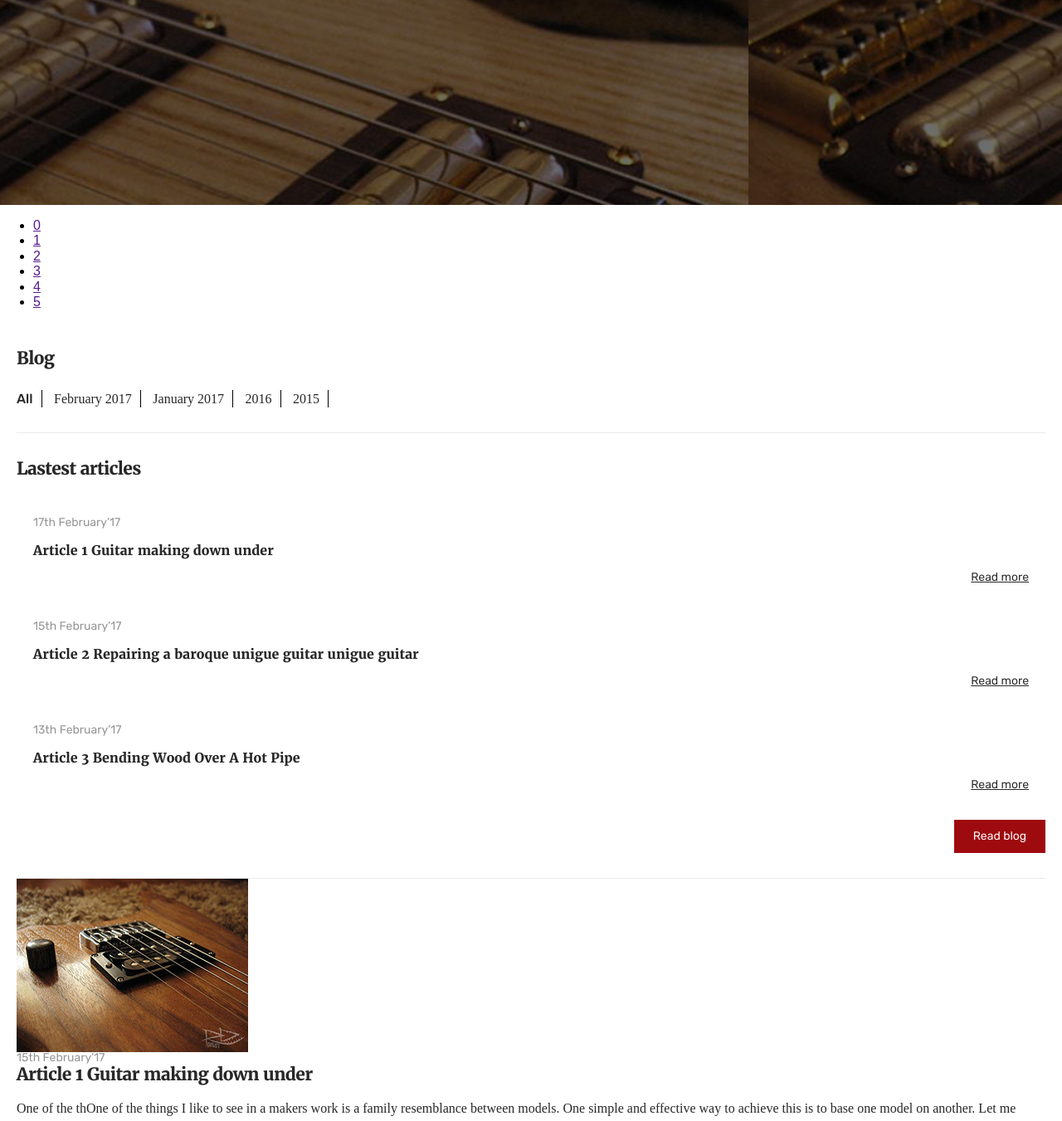
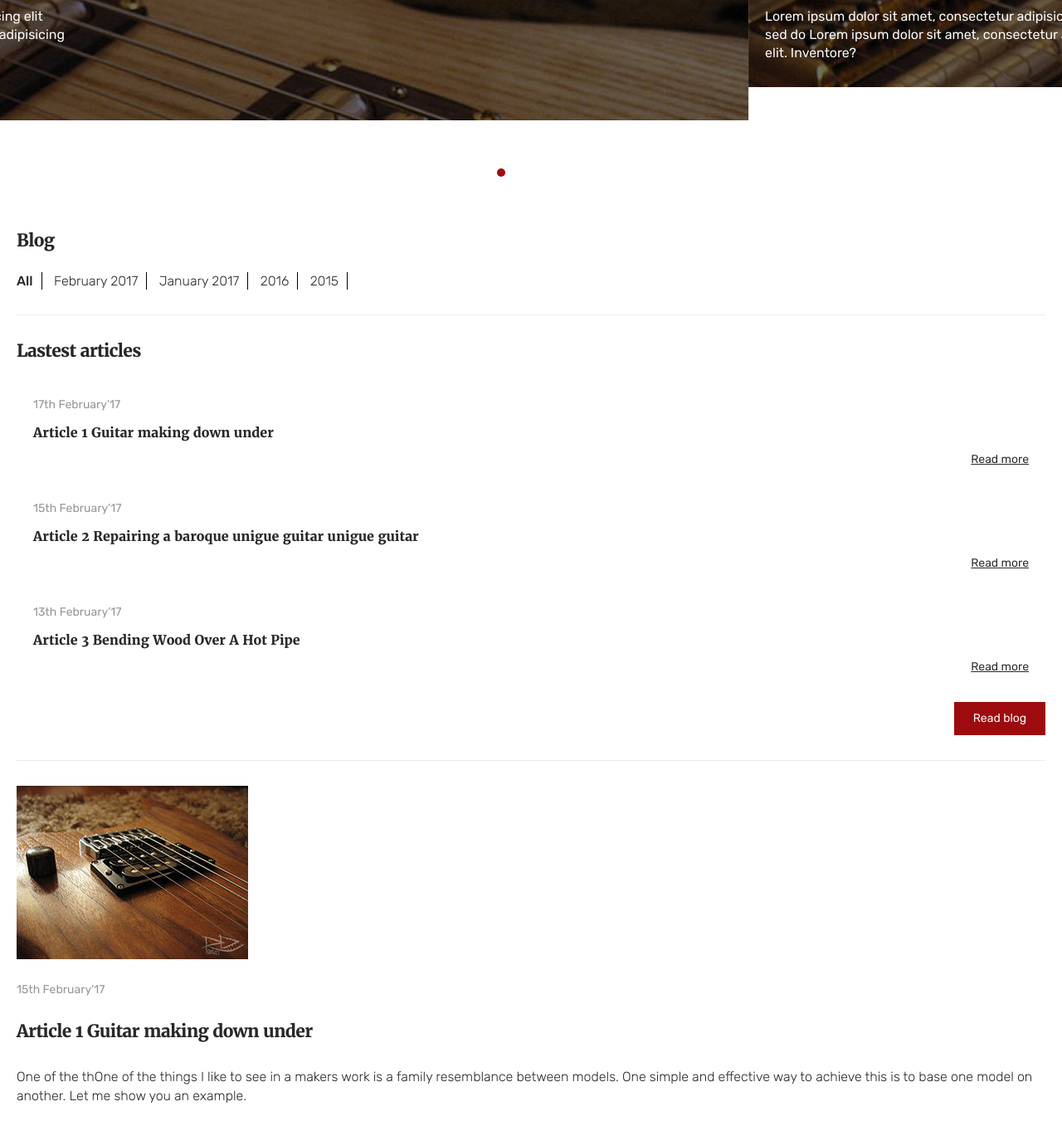
Before and after one commit to stvader/ravendark_guitars, a website: page index.html in a window 1280 px wide. Shown: the part 183-1534 px from the top of the page at 83% size. Drawn offline with nearby package versions, Linux system fonts and the light colour scheme; files that its build step writes are made by us from their sources; files whose address does not match are found by name; a web font is replaced by a local one.

Commit message:
add styles for slider

```diff
--- a/index.html
+++ b/index.html
@@ -13,7 +13,7 @@
 	<script type="text/javascript" src="//code.jquery.com/jquery-1.11.0.min.js"></script>
 	<script type="text/javascript" src="//code.jquery.com/jquery-migrate-1.2.1.min.js"></script>
 	<script type="text/javascript" src="js/slick/slick.min.js"></script>
-	<script type="text/javascript" src="js/slider.js"></script>
+	<script type="text/javascript" src="js1/slider.js"></script>
 </head>
 <body class="no-js">
 	<header class="page-header">
@@ -74,7 +74,6 @@
 		</nav>
 	</header>
 
-	<main class="main-block">
 	<section class="slider">
 		<div class="slider__images">
 			<div class="slider__images-wrapper js-slid">
@@ -84,7 +83,7 @@
 					<div class="slider__picture-note">
 						<h3 class="slider__note-header">Venus</h3>
 						<p class="slider__note-discribe">Lorem ipsum dolor sit amet, consectetur adipisicing elit sed do Lorem ipsum dolor sit amet, consectetur adipisicing elit. Inventore?</p>
-							<a href="" class="slider__note-link">View</a>
+						<a href="" class="slider__note-link btn">View</a>
 					</div>
 				</div>
 				<div class="slider__picture">
@@ -136,7 +135,7 @@
 			<div class="slider__navigation">
 				<ul class="slider__pagination">
 					<li class="slider__pagination-item">
-							<a href="" class="slider__pagination-link">0</a>
+						<a href="" class="slider__pagination-link slider__pagination-link--active">0</a>
 					</li>
 					<li class="slider__pagination-item">
 						<a href="" class="slider__pagination-link">1</a>
@@ -157,6 +156,9 @@
 			</div>
 		</div>
 	</section>
+
+	<main class="main-block main-block--home">
+
 
 		<section class="taskbar">
 			<div class="taskbar__navigation">
@@ -222,7 +224,7 @@
 					</p>
 					<a href="" class="taskbar__article-link">Read more</a>
 				</div>
-				<a href="" class="taskbar__blog-link">Read blog</a>
+				<a href="" class="taskbar__blog-link btn">Read blog</a>
 			</div>
 		</section>
 
@@ -357,7 +359,7 @@
 	<footer class="page-footer">
 		<div class="copyright-block">
 			<h2 class="copyright-block__text">
-				&copy; 2016 Raven Dark guitars
+				<span class="footer__copyright">&copy;</span> 2016 Raven Dark guitars
 			</h2>
 		</div>
 	</footer>
--- a/less/blocks/footer.less
+++ b/less/blocks/footer.less
@@ -17,3 +17,7 @@
 
 	opacity: .2;
 }
+
+.footer__copyright {
+	.fonts(@family:'Gentium Basic Bold'; @weight: 100; @size: 24px; @line-height: 20px; @color: @white);
+}
--- a/less/blocks/header.less
+++ b/less/blocks/header.less
@@ -4,6 +4,7 @@
 
 	position: fixed;
 	width: 100%;
+	min-width: 320px;
 	height: @header-footer-mobile-height;
 	box-sizing: border-box;
 	background-color: @menu-grey;
@@ -15,7 +16,7 @@
 .page-header__logo {
 	display: inline-block;
 	margin-top: -2px;
-	margin-left: -2px;
+	margin-left: -3px;
 }
 
 .page-header__title {
@@ -26,6 +27,7 @@
 
 	opacity: .7;
 	vertical-align: top;
+	letter-spacing: -0.7px;
 }
 
 .main-nav {
@@ -205,7 +207,7 @@
 	.main-nav__item {
 		display: inline-block;
 		margin-top: 0;
-		padding-right: 20px;
+		padding-right: 30px;
 	}
 
 	.main-nav__item:last-child {
--- a/less/blocks/home-main.less
+++ b/less/blocks/home-main.less
@@ -1,14 +1,12 @@
-.taskbar,
-.main-content {
-
+.main-block--home {
+	padding-top: 0;
 }
-
 /*-------------------------------------------
 style for all h3
 ---------------------------------------------*/
 .main-home-header {
 	.out-indent();
-	.fonts(@family: 'Merriweather-Bold'; @weight: bold; @size: 21px; @line-height: 26px; @color: @grey-taskbar);
+	.fonts(@family: 'Merriweather Bold'; @weight: bold; @size: 21px; @line-height: 26px; @color: @grey-taskbar);
 
 	letter-spacing: -0.7px;
 }
@@ -52,14 +50,14 @@ style for all dates
 }
 
 .taskbar__nav-link {
-	.fonts(@family: 'Rubik-Light'; @weight: normal; @size: 16px; @line-height: 21px; @color: @grey-taskbar);
+	.fonts(@family: 'Rubik Light'; @weight: normal; @size: 16px; @line-height: 21px; @color: @grey-taskbar);
 
 	text-decoration: none;
 	cursor: pointer;
 }
 
 .taskbar__nav-link--carrent {
-	font-family: 'Rubik-Medium';
+	font-family: 'Rubik Medium';
 }
 
 
@@ -67,7 +65,7 @@ style for all dates
 .taskbar__last-articles {
 	padding-top: 30px;
 	padding-bottom: 70px;
-	border-bottom: 1px solid @grey-btm-bd;
+	-border-bottom: 1px solid @grey-btm-bd;
 }
 
 
@@ -87,9 +85,11 @@ style for all dates
 	-margin-bottom: 15px;
 }
 
+
+
 .taskbar__article-name {
 	.out-indent();
-	.fonts(@family: 'Merriweather-Bold'; @weight: bold; @size: 16px; @line-height: 22px; @color: @grey-taskbar);
+	.fonts(@family: 'Merriweather Bold'; @weight: bold; @size: 16px; @line-height: 22px; @color: @grey-taskbar);
 
 	margin-top: 15px;
 	margin-bottom: 15px;
@@ -106,21 +106,44 @@ style for all dates
 }
 
 .taskbar__blog-link {
-	.fonts(@family: 'Rubik'; @weight: normal; @size: 14px; @line-height: 40px; @color: @white);
+	float: right;
+}
 
-	display: block;
-	float: right;
-	width: 110px;
-	height: 40px;
-	text-decoration: none;
-	text-align: center;
-	background-color: @red;
+.article {
+	padding-top: 30px;
+	padding-bottom: 30px;
+	border-top: 1px solid @grey-btm-bd;
+}
+
+.article:last-child {
+	border-bottom: 1px solid @grey-btm-bd;
+}
+
+.article__img {
+	margin-bottom: 30px;
+}
+
+.article__date {
+	margin-bottom: 30px;
+}
+
+.article__header {
+	margin-bottom: 30px;
 }
 
 .acticle__content {
-	.fonts(@family: 'Rubik-Light'; @weight: normal; @size: 16px; @line-height: 23px; @color: @grey-taskbar);
+	.fonts(@family: 'Rubik Light'; @weight: normal; @size: 16px; @line-height: 23px; @color: @grey-taskbar);
+
+	margin-bottom: 30px;
+}
+
+.article__social {
+	display: inline-block;
 }
 
 .article__link {
 	.fonts(@family: 'Rubik'; @weight: normal; @size: 14px; @line-height: 14px; @color: @grey-taskbar);
+
+	display: inline-block;
+	float: right;
 }
--- a/less/blocks/slider.less
+++ b/less/blocks/slider.less
@@ -1,7 +1,8 @@
 .slider {
 	-height: 370px;
-	margin-left: -20px;
-	margin-right: -20px;
+	-margin-left: -20px;
+	-margin-right: -20px;
+	padding-top: @header-footer-mobile-height;
 }
 
 
@@ -21,23 +22,87 @@
 .slider__picture {
 	position: relative;
 	display: inline-block;
-	-height: 370px;
-	-background-image: url("../img/slider-image 1 large.jpg");
-	-overflow: hidden;
-	background-size: cover;
-}
-
-.slider__image {
+	width: 100%;
 	height: 370px;
+	padding-left: 20px;
+	padding-right: 20px;
+	padding-top: 60px;
+	box-sizing: border-box;
 	background-image: url("../img/slider-image 1 large.jpg");
 	background-size: cover;
 }
 
 .slider__image {
-	-height: 100%;
-	-width: 100%;
+
+	/*height: 370px;
+	background-image: url("../img/slider-image 1 large.jpg");
+	background-size: cover;*/
 }
 
 .slider__picture-note {
+	-position: absolute;
+	-z-index: 1000;
+	-top: 60px;
+	-left: 0;
+	max-width: 440px;
+	white-space: normal;
+}
+
+.slider__note-header {
+	.fonts(@family: 'Merriweather Bold'; @weight: normal; @size: 42px; @line-height: 42px; @color: @white);
+	.out-indent();
+}
+
+.slider__note-discribe {
+	.fonts(@family: 'Rubik'; @weight: normal; @size: 16px; @line-height: 22px; @color: @white);
+	.out-indent();
+
+	margin-top: 30px;
+	margin-bottom: 30px;
+}
+
+.slider__note-link {
+
+}
+
+.slider__navigation {
 	position: absolute;
+	bottom: 30px;
+	z-index: 3000;
+
+	/*for horizontal center*/
+	margin-left: auto;
+    margin-right: auto;
+    width: 150px;
+    left: 0;
+    right: 0;
+    text-align: center;
+
 }
+
+.slider__pagination {
+	.out-indent();
+
+	list-style: none;
+
+}
+
+.slider__pagination-item {
+	display: inline-block;
+}
+
+.slider__pagination-link {
+	display: block;
+	width: 10px;
+	height: 10px;
+	box-sizing: border-box;
+	border-radius: 100%;
+	background-color: @white;
+	overflow: hidden;
+	padding-top: 10px;
+	padding-left: 10px;
+}
+
+.slider__pagination-link--active {
+	background-color: @red;
+}
--- /dev/null
+++ b/less/btn.less
@@ -0,0 +1,10 @@
+.btn {
+	.fonts(@family: 'Rubik'; @weight: normal; @size: 14px; @line-height: 40px; @color: @white);
+
+	display: block;
+	width: 110px;
+	height: 40px;
+	text-decoration: none;
+	text-align: center;
+	background-color: @red;
+}
--- a/less/fonts.less
+++ b/less/fonts.less
@@ -23,7 +23,7 @@
 }
 
 @font-face {
-  font-family: 'Rubik-Medium';
+  font-family: 'Rubik Medium';
   src:  url('../fonts/Rubik-Medium.eot');
   src:  url('../fonts/Rubik-Medium.eot?#iefix') format('embedded-opentype'),
       url('../fonts/Rubik-Medium.woff2') format('woff2'),
@@ -47,7 +47,7 @@
 }
 
 @font-face {
-  font-family: 'Gentium Basic Bold??';
+  font-family: 'Gentium Basic Bold';
   src:  url('../fonts/Gentium-Basic-Bold.eot');
   src: 	url('../fonts/Gentium-Basic-Bold.eot?#iefix') format('embedded-opentype'),
   		url('../fonts/Gentium-Basic-Bold.woff2') format('woff2'),
@@ -62,7 +62,7 @@
   font-family: 'Poor Richard Regular';
   src:  url('../fonts/Poor-Richard-Regular.eot');
   src:  url('../fonts/Poor-Richard-Regular.eot?#iefix') format('embedded-opentype'),
-      url('../fonts/Gentium-Basic-Bold.ttf')  format('truetype');
+      url('../fonts/Poor-Richard-Regular.ttf')  format('truetype');
   font-weight: normal;
   font-style: normal;
 }
@@ -80,7 +80,7 @@
 }
 
 @font-face {
-  font-family: 'Merriweather-Bold';
+  font-family: 'Merriweather Bold';
   src:  url('../fonts/Merriweather-Bold.eot');
   src:  url('../fonts/Merriweather-Bold.eot?#iefix') format('embedded-opentype'),
       url('../fonts/Merriweather-Bold.woff2') format('woff2'),
--- a/less/scaffolding.less
+++ b/less/scaffolding.less
@@ -14,6 +14,7 @@ body {
 	-font-family: Arial, sans-serif;
 	-color: @black;
 	-font-weight: bold;
+	min-width: 320px;
 
 	background-color: @white;
 }
@@ -27,40 +28,13 @@ img {
 main {
 	.clearfix();
 
-
+	max-width: 1920px;
 	background-color: @white;
 
 	-outline: 1px solid orange;
 }
 
-/* .btn {
-	display: block;
-	width: 100%;
-	padding-top: 16px;
-	padding-bottom: 19px;
-	text-align: center;
-	border: 2px solid @brown;
-	box-sizing: border-box;
 
-	background-color: @white;
-
-	text-decoration: none;
-	font-family: "OpenSansBold";
-	font-weight: bold;
-	font-size: 16px;
-	line-height: 16px;
-	color: @brown;
-	text-transform: uppercase;
-
-	&:hover {
-		background-color: @brown;
-		color: @white;
-	}
-
-	&:active {
-		color: rgba(255, 255, 255, .3);
-	}
-} */
 
 picture {
 	.out-indent();
--- a/less/style.less
+++ b/less/style.less
@@ -2,6 +2,7 @@
 @import "mixins.less";
 @import "scaffolding.less";
 @import "fonts.less";
+@import "btn.less";
 
 @import "blocks/header.less";
 @import "blocks/main.less";
```
Also changed, not shown: css/style.css, fonts/PoorRichard.ttf (added). Lines whose indentation alone changed are shown as unchanged.
